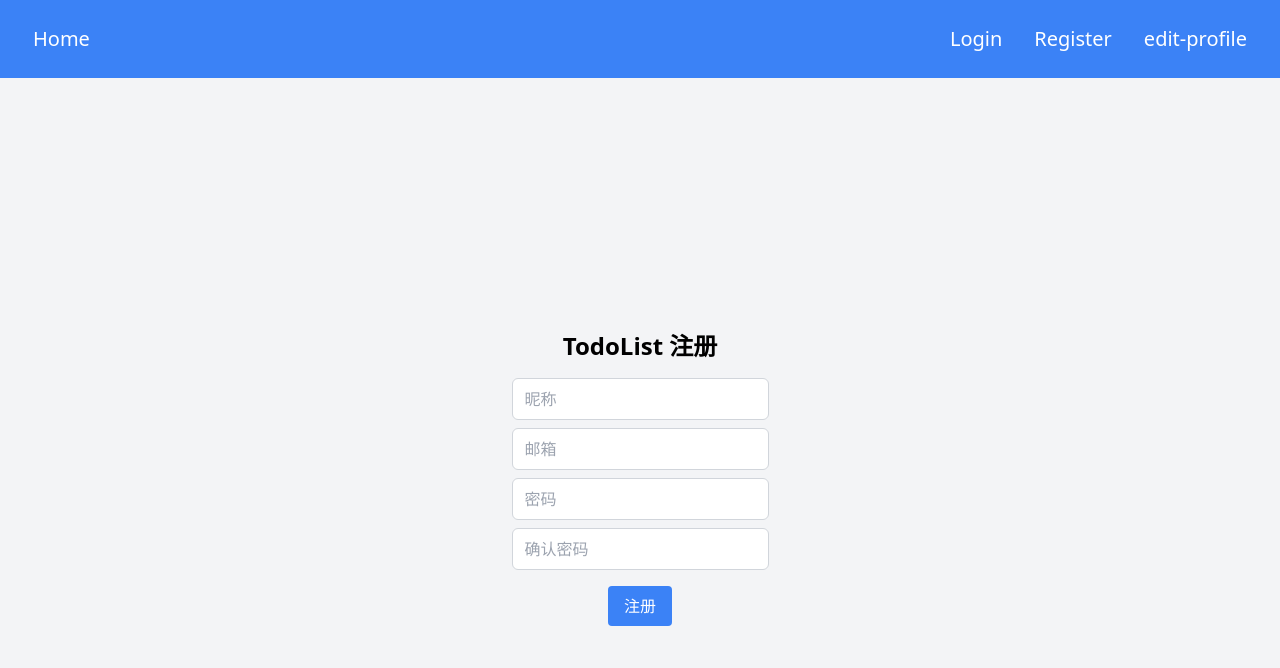
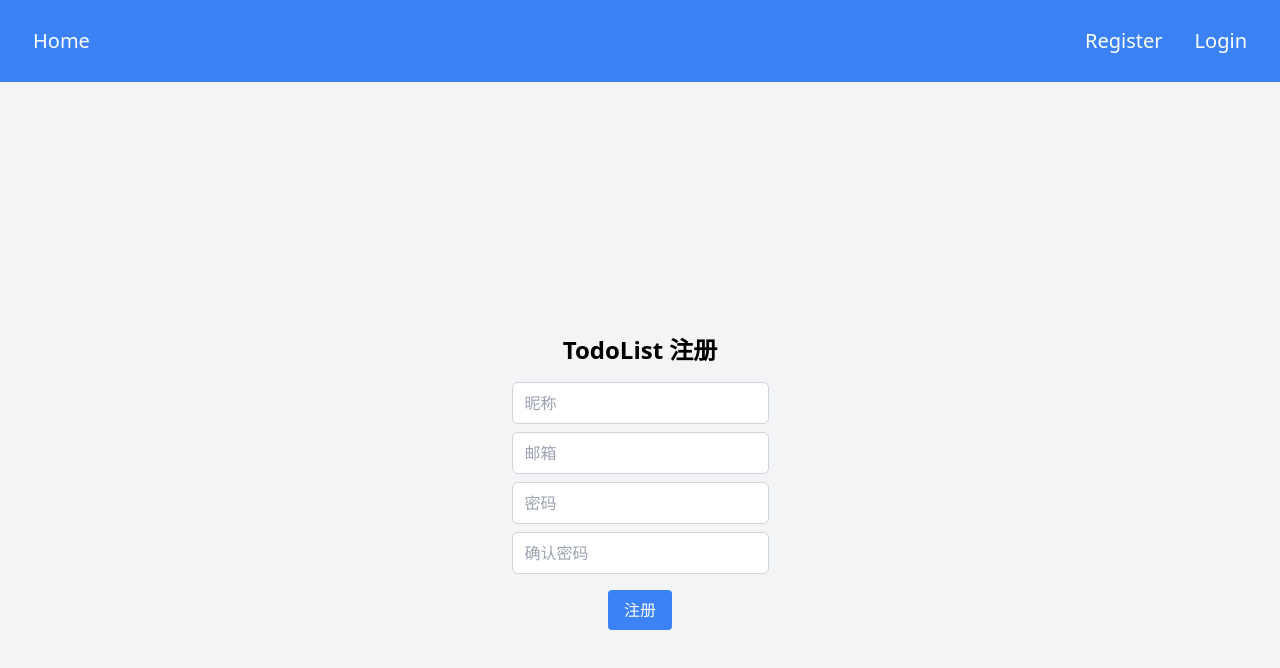
Before and after one commit to kaland891/TodoListApplication, a React (Vite) app in the folder frontend/: page /register in a window 1280 px wide. Shown: the top 668 px of the page. Built offline with nearby package versions, Linux system fonts and the light colour scheme.

Commit message:
增加业务逻辑

```diff
--- a/frontend/src/components/Navbar.jsx
+++ b/frontend/src/components/Navbar.jsx
@@ -1,10 +1,23 @@
-import { Link } from "react-router-dom";
+import React from "react";
+import { Link, useNavigate } from "react-router-dom";
+import { setToken } from "../UserSlice";
+import { useDispatch, useSelector } from "react-redux";
 
 function Navbar() {
+  const dispatch = useDispatch();
+  const accessToken = useSelector((state) => state.auth.access_token);
+  const navigate = useNavigate();
+
+  const handleLogout = () => {
+    dispatch(setToken(""));
+    navigate("/");
+  };
+
   return (
     <nav className="flex items-center justify-between p-6 bg-blue-500 border border-blue-500">
       <div>
         <ul className="flex space-x-4">
+          {accessToken ? (
             <li>
               <Link
                 to="/todo"
@@ -13,34 +26,60 @@ function Navbar() {
                 Home
               </Link>
             </li>
+          ) : (
+            <li>
+              <button
+                className="px-2 py-0 text-xl text-white hover:border-transparent hover:text-blue-200 h-8"
+                onClick={() => {
+                  alert("请先登录");
+                }}
+              >
+                Home
+              </button>
+            </li>
+          )}
         </ul>
       </div>
       <div>
-        <ul className="flex space-x-4">
+        <ul className="flex items-center space-x-4">
+          <li>
+            <Link
+              to="/register"
+              className="px-2 py-1 text-xl text-white hover:border-transparent hover:text-blue-200 h-8"
+            >
+              Register
+            </Link>
+          </li>
+          {accessToken && (
+            <li>
+              <Link
+                to="/edit-profile"
+                className="px-2 py-1 text-xl text-white hover:border-transparent hover:text-blue-200 h-8"
+              >
+                Edit Profile
+              </Link>
+            </li>
+          )}
+          {accessToken && (
+            <li>
+              <button
+                onClick={handleLogout}
+                className="px-2 py-0 text-xl text-white hover:border-transparent hover:text-blue-200 h-8"
+              >
+                Logout
+              </button>
+            </li>
+          )}
+          {!accessToken && (
             <li>
               <Link
                 to="/"
-              className="px-2 py-1 text-xl text-white  hover:border-transparent hover:text-blue-200"
+                className="px-2 py-1 text-xl text-white hover:border-transparent hover:text-blue-200 h-8"
               >
                 Login
               </Link>
             </li>
-          <li>
-            <Link
-              to="/register"
-              className="px-2 py-1 text-xl text-white  hover:border-transparent hover:text-blue-200"
-            >
-              Register
-            </Link>
-          </li>
-          <li>
-            <Link
-              to="/edit-profile"
-              className="px-2 py-1 text-xl text-white  hover:border-transparent hover:text-blue-200"
-            >
-              edit-profile
-            </Link>
-          </li>
+          )}
         </ul>
       </div>
     </nav>
```
Lines whose indentation alone changed are shown as unchanged.
